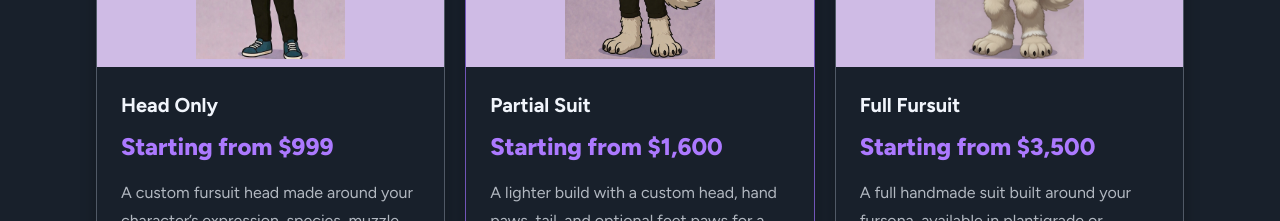
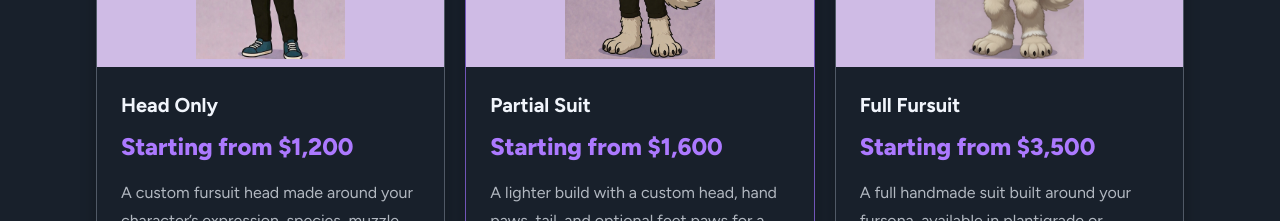
Before and after one commit to naeemsan/furnfurry-site, a React (Vite) app: page /custom-fursuit in a window 1280 px wide. Shown: the part 3060-3281 px from the top of the page. Built offline with nearby package versions, Linux system fonts and the light colour scheme; what @caffeineai/core-infrastructure would draw is missing.

Commit message:
pricing changed

```diff
--- a/src/data/constants.ts
+++ b/src/data/constants.ts
@@ -102,7 +102,7 @@ export const COMMISSION_CARDS: CommissionCard[] = [
 export const PRICING_TIERS = [
   {
     type: "Head",
-    startingAt: 999,
+    startingAt: 1200,
     description: "Custom fursuit head built with foam or 3D printed base options, fur matching, and expressive finishing details.",
   },
   {
@@ -122,7 +122,7 @@ export const PRICING_TIERS = [
   },
   {
     type: "Partial",
-    startingAt: 1500,
+    startingAt: 1600,
     description: "Head, paws, and tail as a complete matched set",
     popular: true,
   },
--- a/src/pages/CustomFursuitPage.tsx
+++ b/src/pages/CustomFursuitPage.tsx
@@ -12,7 +12,7 @@ const OPTIONS = [
   {
     title: "Head Only",
     type: "head",
-    price: "Starting from $999",
+    price: "Starting from $1,200",
     text: "A custom fursuit head made around your character’s expression, species, muzzle shape, ears, cheeks, colors, and overall personality.",
     note: "Available with foam base or 3D printed base options depending on your character style, comfort needs, airflow, symmetry, and final look.",
     image: "/build-head-only.jpg",
```
